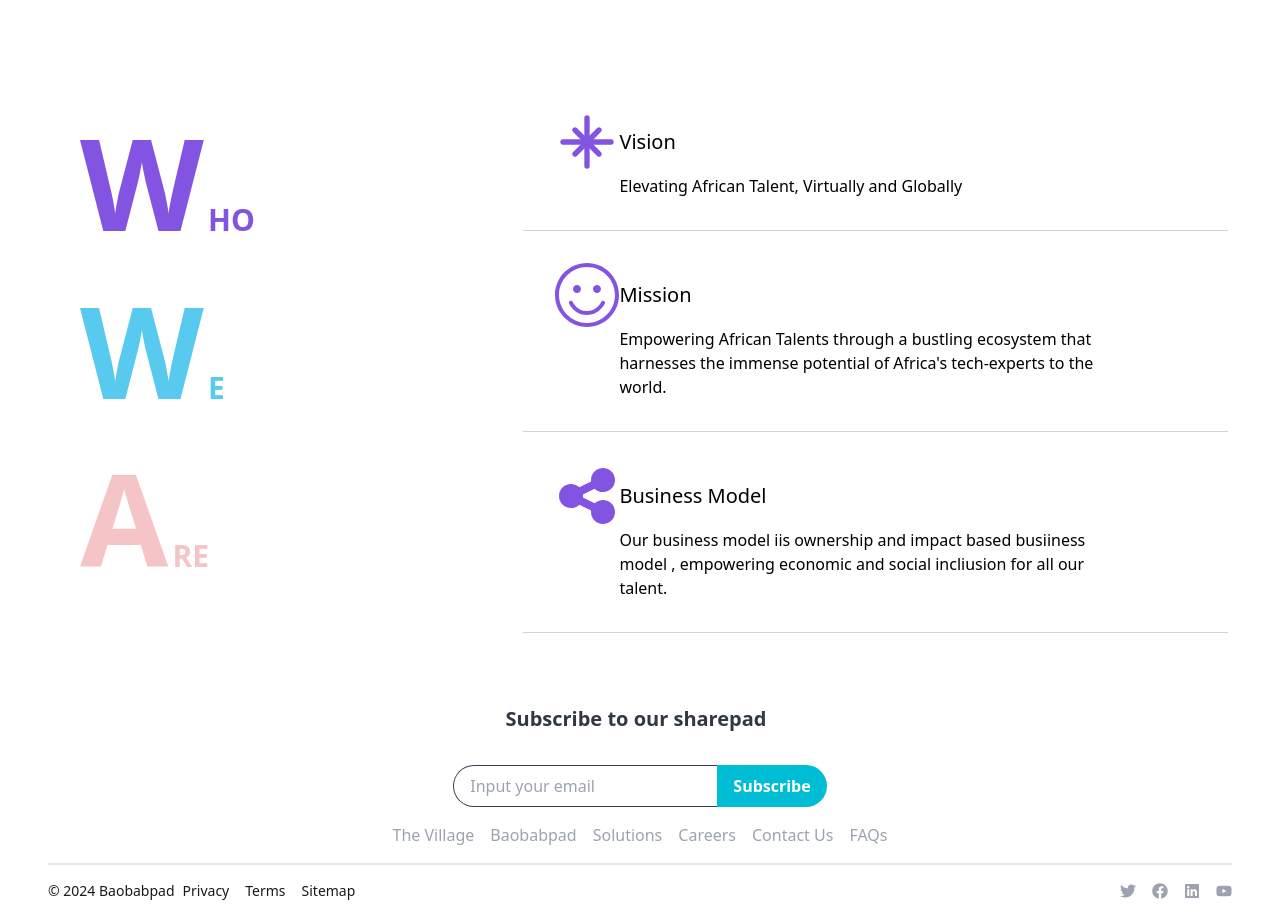
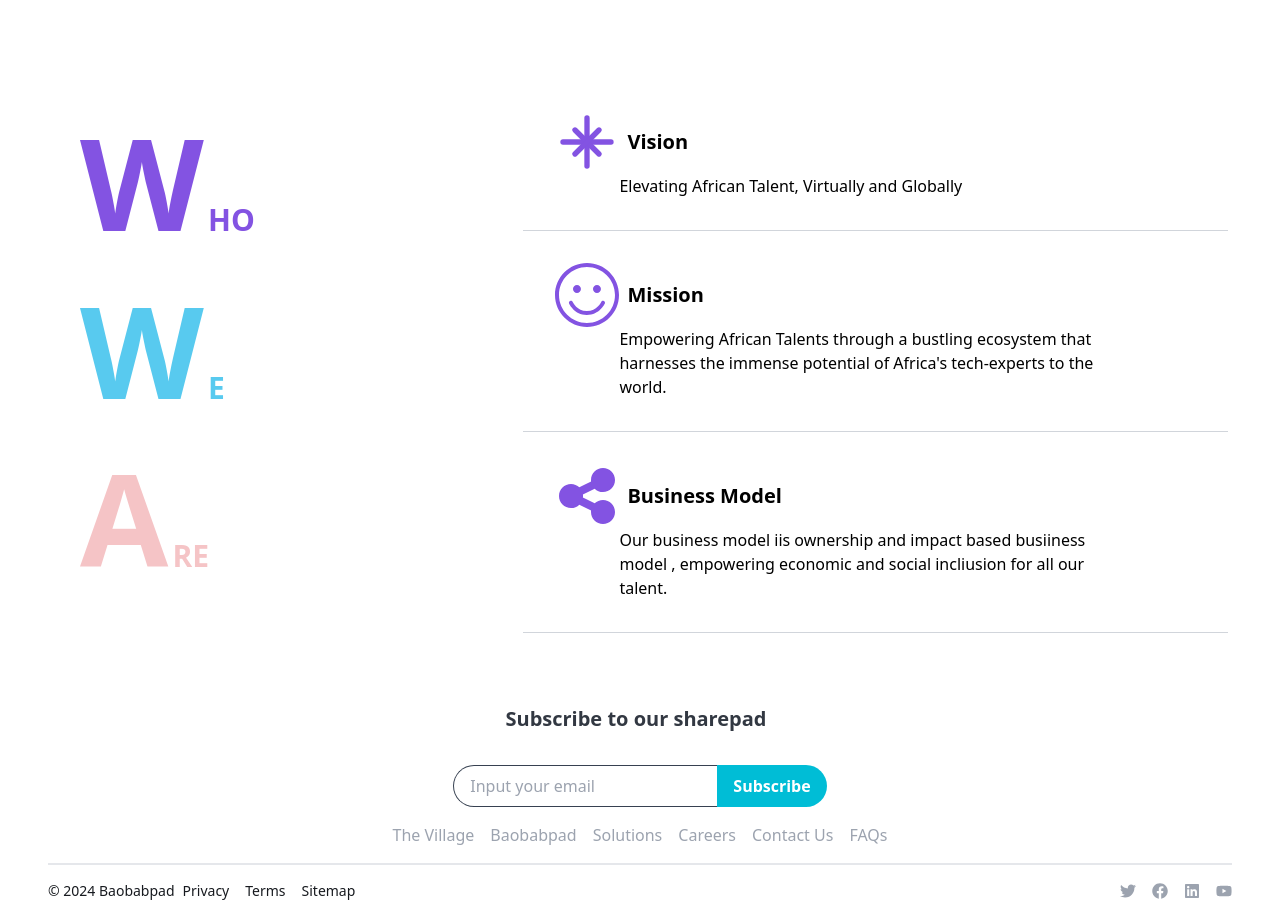
Before and after one commit to baobabpad-pilot/baobabpad_frontend_v0, a Next.js app: page /Baobabpad in a window 1280 px wide. Shown: the part 1063-1970 px from the top of the page. Built offline with nearby package versions, Linux system fonts and the light colour scheme.

Commit message:
(feat) worked on the  who we are section of the  about page

```diff
--- a/src/pages/Baobabpad.tsx
+++ b/src/pages/Baobabpad.tsx
@@ -98,16 +98,16 @@ const Baobabpad = () => {
                     <div className="flex flex-col items-left w-[60%] mx-3">
                         <div className="flex flex-col border-b border-gray-300 p-8">
                            <div className="flex  items-center ">
-                              <TbNorthStar className="text-[#8353E2] text-500 text-[1.25rem] w-16 h-16" />
-                              <span  className="text-[1.25rem]">Vision</span>
+                              <TbNorthStar className="text-[#8353E2] text-400 text-[0.8rem] w-16 h-16" />
+                              <span  className="text-[1.25rem] ml-2 text-2xl text-500 font-bold">Vision</span>
                            </div>
                            <span className="px-16">Elevating African Talent, Virtually and Globally</span>
                         </div>
 
                         <div className="flex flex-col  border-b border-gray-300 p-8">
                            <div className="flex  items-center ">
-                           <SlEmotsmile  className="text-[#8353E2] text-300 text-[1.25rem] w-16 h-16" />
-                              <span  className="text-[1.25rem]">Mission</span>
+                           <SlEmotsmile  className="text-[#8353E2] text-200 text-[0.8rem] w-16 h-16" />
+                              <span  className="text-[1.25rem] ml-2  text-500 font-bold">Mission</span>
                            </div>
                            <span className="px-16">Empowering African Talents through a bustling ecosystem that harnesses the immense potential of Africa's tech-experts to the world. </span>
                         </div>
@@ -115,8 +115,8 @@ const Baobabpad = () => {
 
                         <div className="flex flex-col border-b border-gray-300 p-8 ">
                            <div className="flex  items-center ">
-                           <FaShareNodes  className="text-[#8353E2] text-500 text-[1.25rem] w-16 h-16" />
-                              <span  className="text-[1.25rem]">Business Model</span>
+                           <FaShareNodes  className="text-[#8353E2] text-200 text-[0.8rem] w-16 h-16" />
+                              <span  className="text-[1.25rem] ml-2 text-500 font-bold">Business Model</span>
                            </div>
                            <span className="px-16">Our business model iis ownership and impact  based busiiness model , empowering economic and social incliusion for all  our talent. </span>
                         </div>
```
